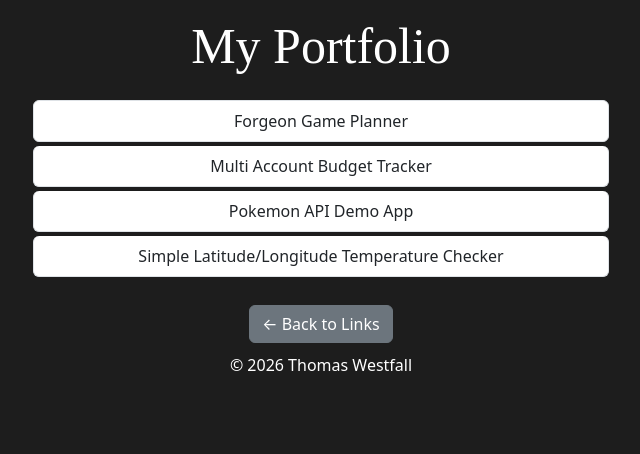
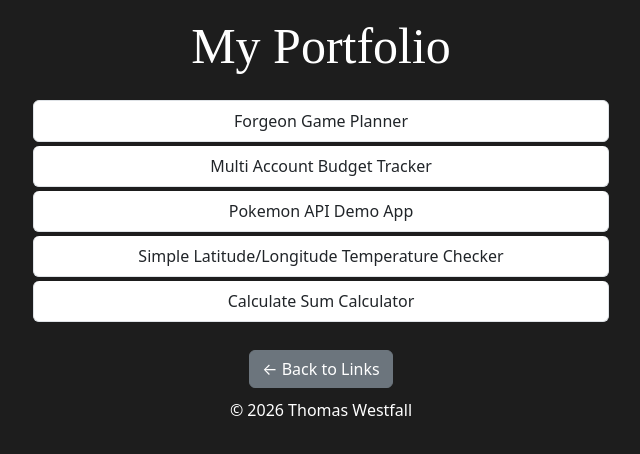
Before and after one commit to westfallt13/MyLinks, a React (Vite) app: page /portfolio in a window 1280 px wide. Shown: the top 454 px of the page, without its empty margins (319-959 px from the left). Built offline with nearby package versions, Linux system fonts and the light colour scheme; a web font is replaced by a local one.

Commit message:
Added Calculate Sum Calculator To Portfolio

```diff
--- a/src/components/Portfolio.jsx
+++ b/src/components/Portfolio.jsx
@@ -31,6 +31,12 @@ function Portfolio() {
                     </a>
                 </li>
 
+                <li className="list-group-item mb-1 rounded">
+                    <a href="https://calculatesumcalculator.netlify.app/" target="_blank" rel="noopener noreferrer">
+                        Calculate Sum Calculator
+                    </a>
+                </li>
+
             </ul>
 
             <Link to="/" className="btn btn-secondary">
```
